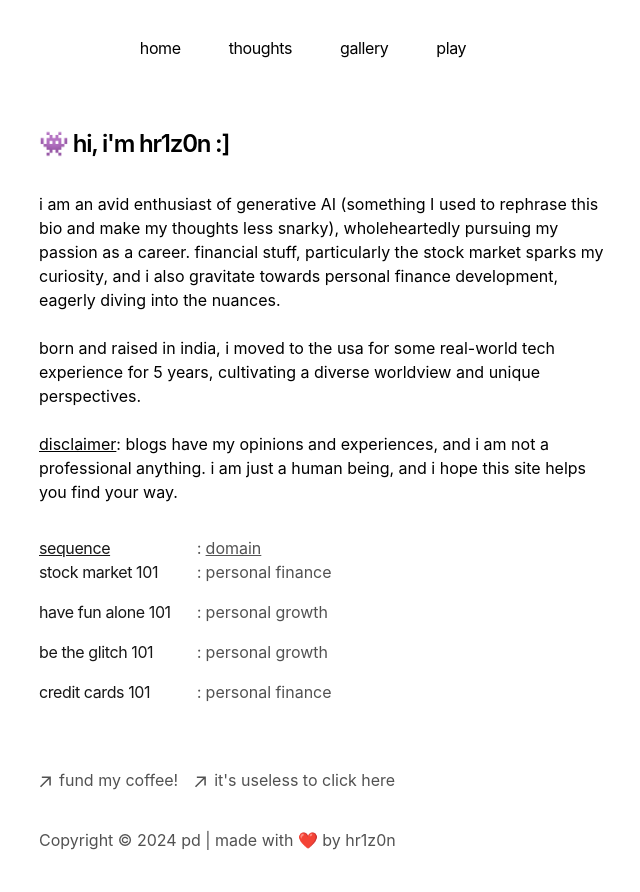
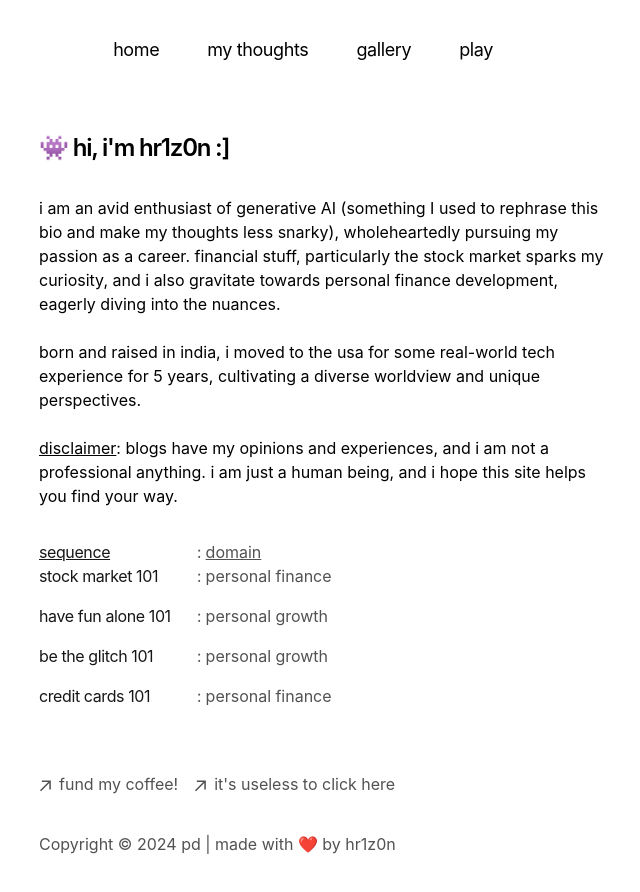
Before and after one commit to pratham-darooka/hr1z0n, a Next.js app: page / in a window 1280 px wide. Shown: the top 892 px of the page, without its empty margins (313-953 px from the left). Built offline with nearby package versions, Linux system fonts and the light colour scheme.

Commit message:
fixed navbar again

```diff
--- a/app/components/nav.tsx
+++ b/app/components/nav.tsx
@@ -5,7 +5,7 @@ const navItems = {
     name: 'home',
   },
   '/blog': {
-    name: 'thoughts',
+    name: 'my thoughts',
   },
   '/gallery': {
     name: 'gallery',
@@ -20,16 +20,16 @@ export function Navbar() {
     <aside className="-ml-[8px] mb-16 tracking-tight">
       <div className="lg:sticky lg:top-20">
         <nav
-          className="flex flex-row justify-center items-center relative px-0 pb-0 fade md:overflow-auto scroll-pr-6 md:relative"
+          className="flex flex-row items-start justify-center px-0 pb-0 md:overflow-auto scroll-pr-6 relative"
           id="nav"
         >
-          <div className="flex flex-row space-x-8 pr-10">
+          <div className="flex flex-wrap justify-center space-x-4 md:space-x-8 pr-2 md:pr-10">
             {Object.entries(navItems).map(([path, { name }]) => {
               return (
                 <Link
                   key={path}
                   href={path}
-                  className="transition-all text-base hover:text-neutral-800 dark:hover:text-neutral-200 flex justify-center relative py-1 px-2"
+                  className="transition-all text-base md:text-lg hover:text-neutral-800 dark:hover:text-neutral-200 flex align-middle relative py-1 px-2"
                 >
                   {name}
                 </Link>
```
